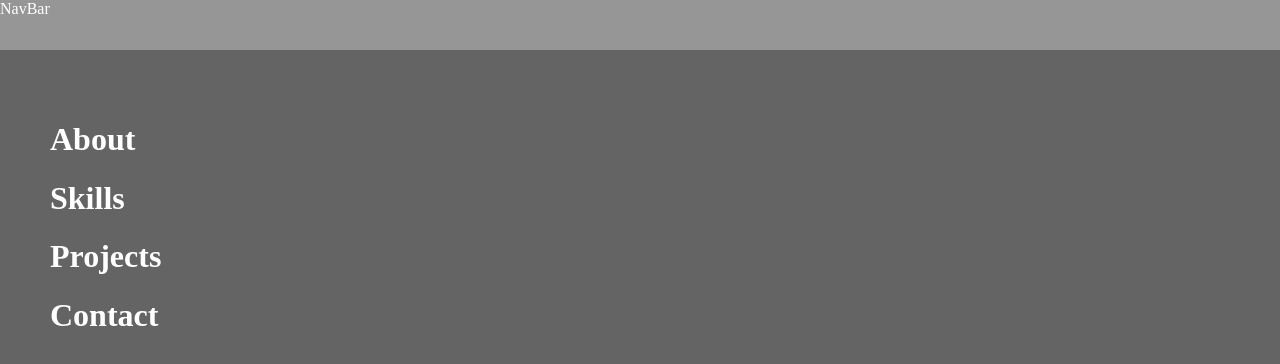
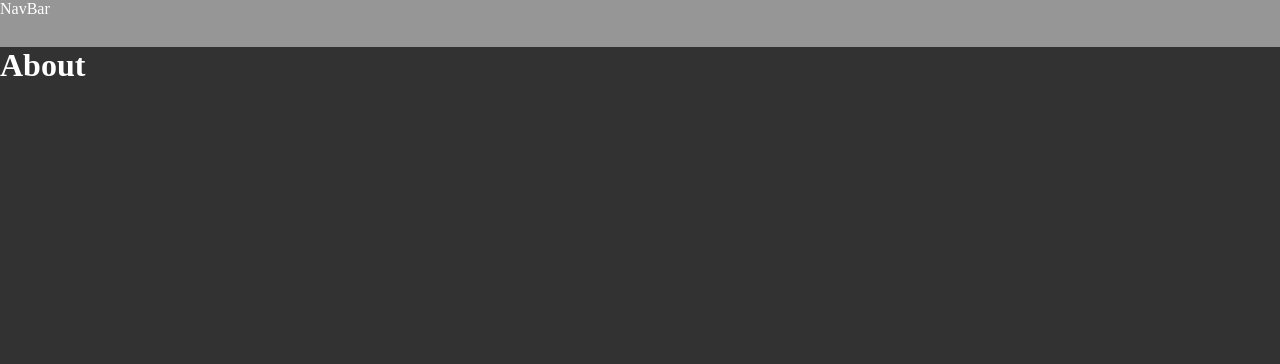
Before and after one commit to EricMTodd/resume-cv, a React (Create React App) app: page / in a window 1280 px wide. Shown: the top 364 px of the page. Built offline with nearby package versions, Linux system fonts and the light colour scheme.

Commit message:
More styling.

```diff
--- a/src/App.css
+++ b/src/App.css
@@ -1,6 +1,10 @@
 * {
   color: white;
   font-family: 'fira sans';
+}
+
+::-webkit-scrollbar {
+  display: none;
 }
 
 body {
@@ -9,8 +13,14 @@ body {
 }
 
 .App {
+  height: 100vh;
   display: flex;
   flex-direction: column;
+}
+
+main {
+  height: 100vh;
+  overflow-y: scroll;
 }
 
 nav {
@@ -18,6 +28,14 @@ nav {
   height: 50px;
 }
 
-main {
-  padding: 50px;
+.container {
+  height: 100vh;
 }
+
+.alpha {
+  background-color: rgb(50, 50, 50);
+}
+
+h1 {
+  margin-top: 0;
+}
--- a/src/components/pages/About.js
+++ b/src/components/pages/About.js
@@ -1,6 +1,6 @@
 const About = () => {
   return(
-    <div>
+    <div className="container alpha">
       <h1>About</h1>
     </div>
   )
--- a/src/components/pages/Contact.js
+++ b/src/components/pages/Contact.js
@@ -1,6 +1,6 @@
 const Contact = () => {
   return(
-    <div>
+    <div className="container">
       <h1>Contact</h1>
     </div>
   )
--- a/src/components/pages/Projects.js
+++ b/src/components/pages/Projects.js
@@ -1,6 +1,6 @@
 const Projects = () => {
   return(
-    <div>
+    <div className="container alpha">
       <h1>Projects</h1>
     </div>
   )
--- a/src/components/pages/Skills.js
+++ b/src/components/pages/Skills.js
@@ -1,6 +1,6 @@
 const Skills = () => {
   return(
-    <div>
+    <div className="container">
       <h1>Skills</h1>
     </div>
   )
```
